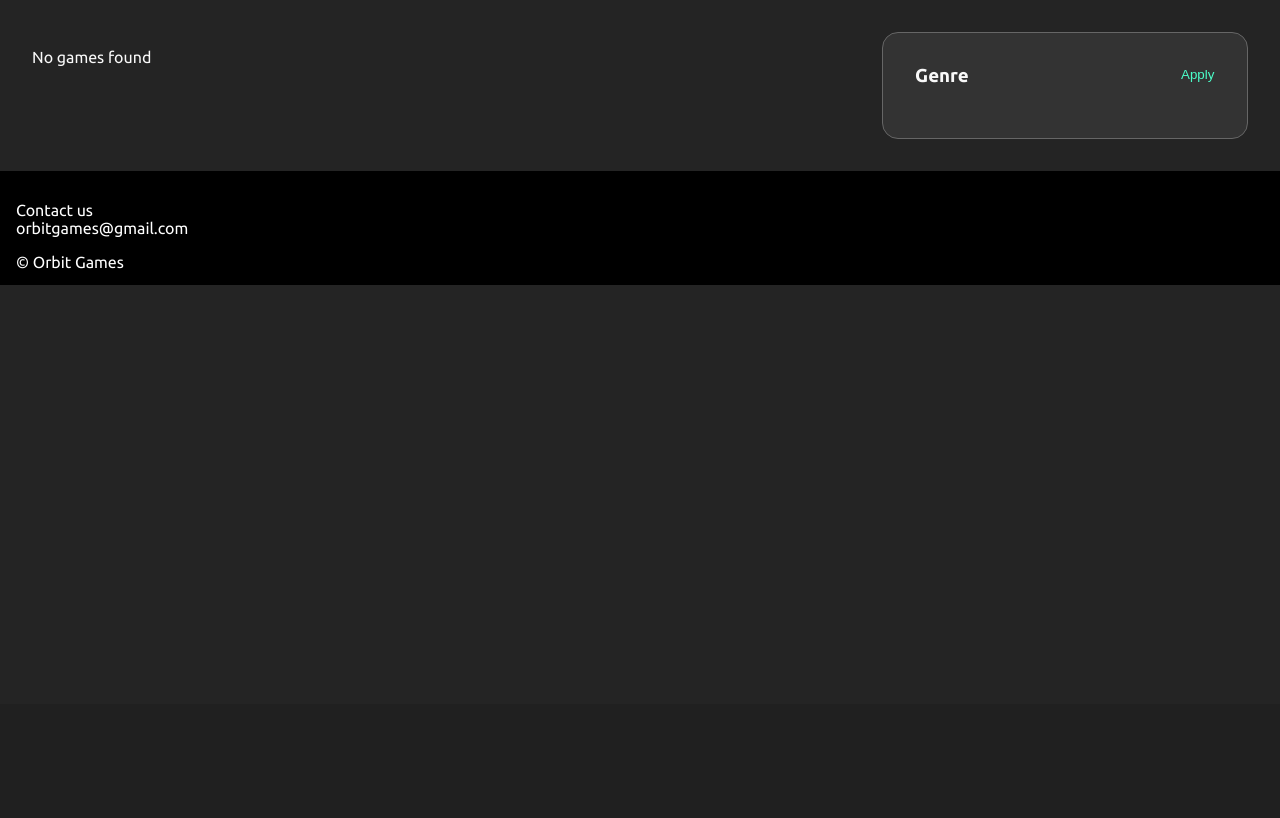
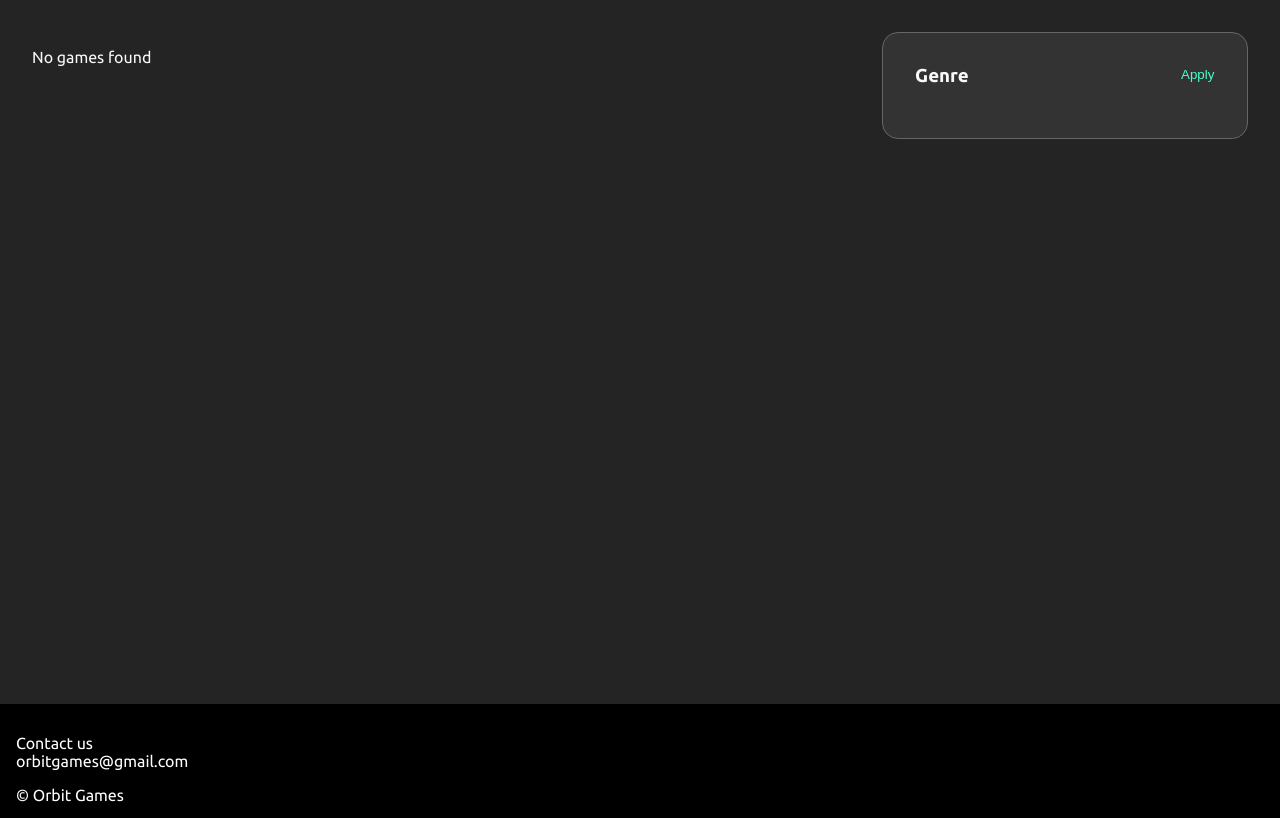
Before and after one commit to rasum13/orbit-games, a FastAPI app: page / in a window 1280 px wide. Shown: the part 96-914 px from the top of the page. Before the commit the page ends 381 px from the top, so only its background shows below. Run offline with FastAPI, Linux system fonts and the light colour scheme; data that the repository does not hold is empty; parts of the project's set-up code (start-up, migrations or seed data) failed here and were passed over.

Commit message:
style fixes

```diff
--- a/app/static/css/store.css
+++ b/app/static/css/store.css
@@ -40,7 +40,8 @@
     background-color: #333333;
     border: 1px solid #666666;
     width: 300px;
-    position: relative;
+    position: sticky;
+    top: 40px;
 }
 .filter-box h3{
     color: #f9f9f9;
--- a/app/static/css/style.css
+++ b/app/static/css/style.css
@@ -87,3 +87,6 @@ footer{
     color: white;
     padding: 14px 16px;
 }
+.container {
+    min-height: 80dvh;
+}
```
